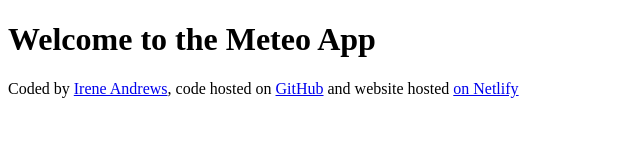
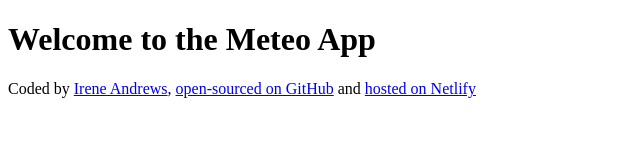
Before and after one commit to ivandrews557/Plus-seven-hw, a plain HTML site: page index.html in a window 1280 px wide. Shown: the whole page, without its empty margins (0-640 px from the left). Drawn offline with Linux system fonts and the light colour scheme.

Commit message:
updated footer

```diff
--- a/index.html
+++ b/index.html
@@ -12,10 +12,10 @@
     <footer>
         Coded by
         <a href="https://github.com/ivandrews557/" target="_blank"> Irene Andrews</a>,
-        code hosted on
-        <a href="https://github.com/ivandrews557?tab=repositories" target="_blank">GitHub</a>
-        and website hosted
-        <a href="https://app.netlify.com/teams/ivandrews557/overview/" target="_blank">on Netlify</a>
+
+        <a href="https://github.com/ivandrews557?tab=repositories" target="_blank">open-sourced on GitHub</a>
+        and
+        <a href="https://app.netlify.com/teams/ivandrews557/overview/" target="_blank">hosted on Netlify</a>
     </footer>
 </body>
 </html>
```
